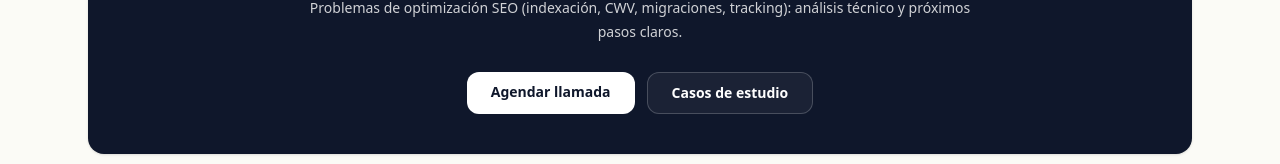
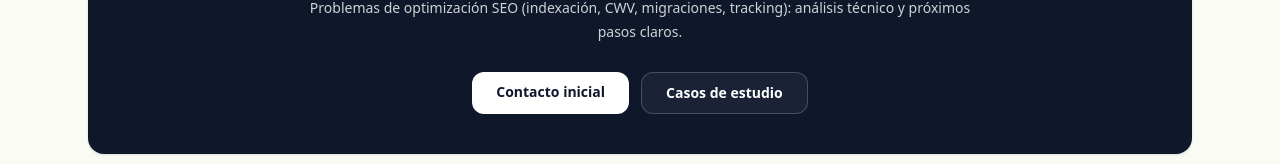
Before and after one commit to rusmadrigal/rusmadrigal, a Next.js app: page /seo in a window 1280 px wide. Shown: the part 3398-3562 px from the top of the page. Built offline with nearby package versions, Linux system fonts and the light colour scheme.

Commit message:
CTA Update

```diff
--- a/src/app/components/home/lp/seo/SEOFinalCTA.tsx
+++ b/src/app/components/home/lp/seo/SEOFinalCTA.tsx
@@ -10,12 +10,14 @@ export default function SEOFinalCTA() {
       </p>
 
       <div className="mt-7 flex flex-wrap justify-center gap-3">
-        <Link
-          href="/#contact"
-          className="rounded-xl bg-white px-6 py-2.5 text-sm font-semibold text-slate-900 hover:bg-white/90"
+        <a
+          href="https://wa.me/50687773420?text=Hola,%20soy%20Rus%20Madrigal.%0A%0APara%20poder%20ayudarte%20mejor,%20¿podrías%20compartirme%20la%20siguiente%20información?%0A%0ASitio%20web:%0AEmail:%0AConsulta:"
+          target="_blank"
+          rel="noopener noreferrer"
+          className="rounded-xl bg-white px-6 py-2.5 text-sm font-semibold text-slate-900 transition-colors hover:bg-white/90"
         >
-          Agendar llamada
-        </Link>
+          Contacto inicial
+        </a>
 
         <Link
           href="/looker-studio"
```
